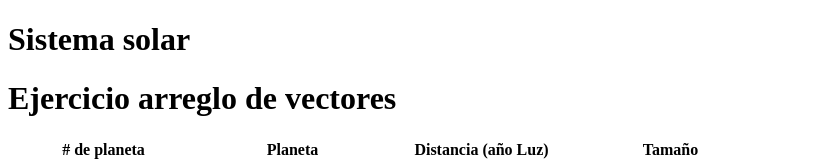
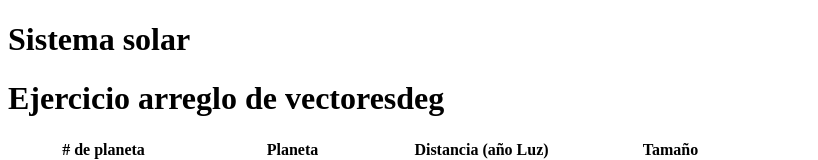
Before and after one commit to feligarcia/ejercicioPlanetas, a plain HTML site: page index.html in a window 1280 px wide. Shown: the top 160 px of the page, without its empty margins (0-818 px from the left). Drawn offline with Linux system fonts and the light colour scheme.

Commit message:
titulo  de arreglos

```diff
--- a/index.html
+++ b/index.html
@@ -9,7 +9,7 @@
 </head>
 <body>
     <h1>Sistema solar</h1>
-    <h1>Ejercicio arreglo de vectores</h1>
+    <h1>Ejercicio arreglo de vectoresdeg</h1>
     <table>
         <thead>
             <tr>
```
